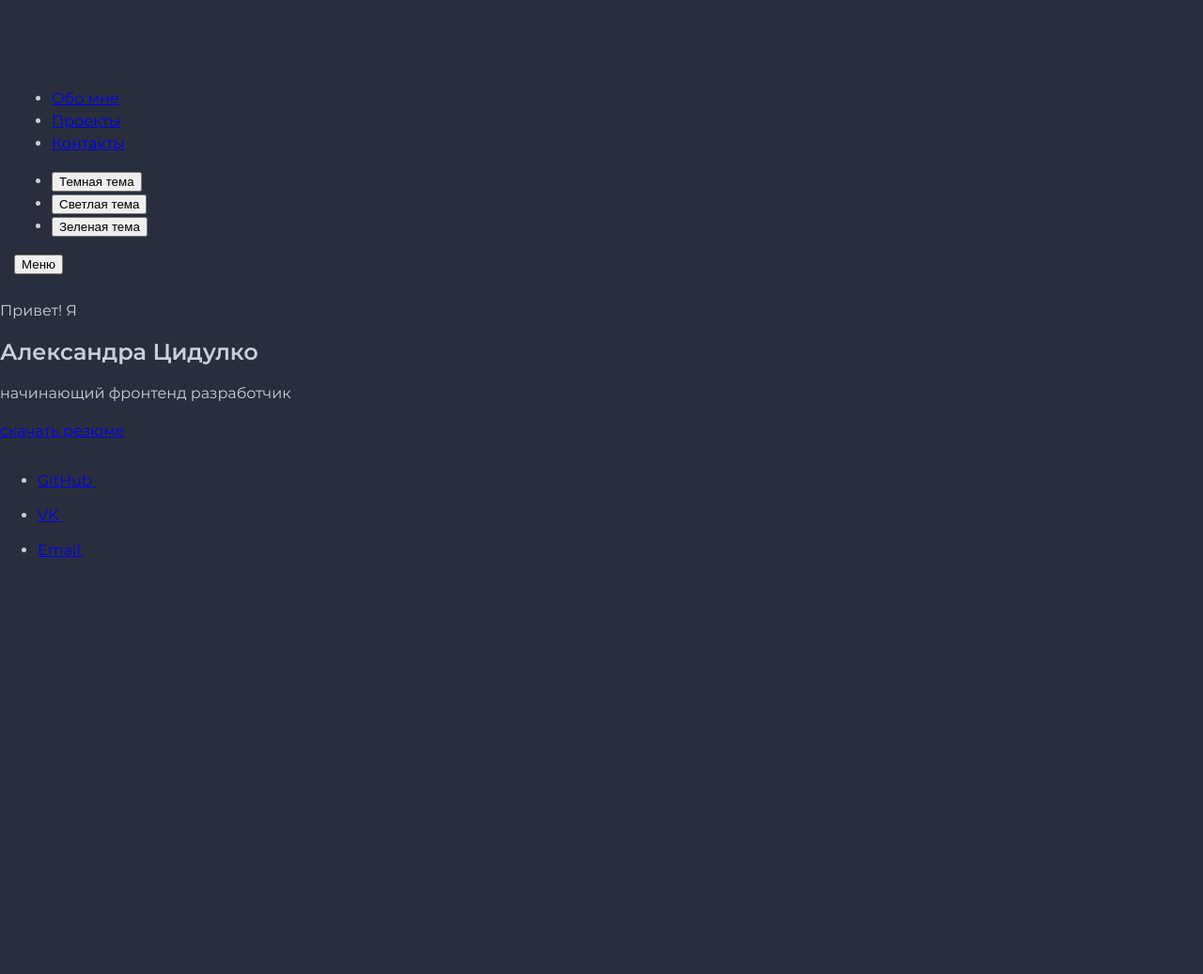
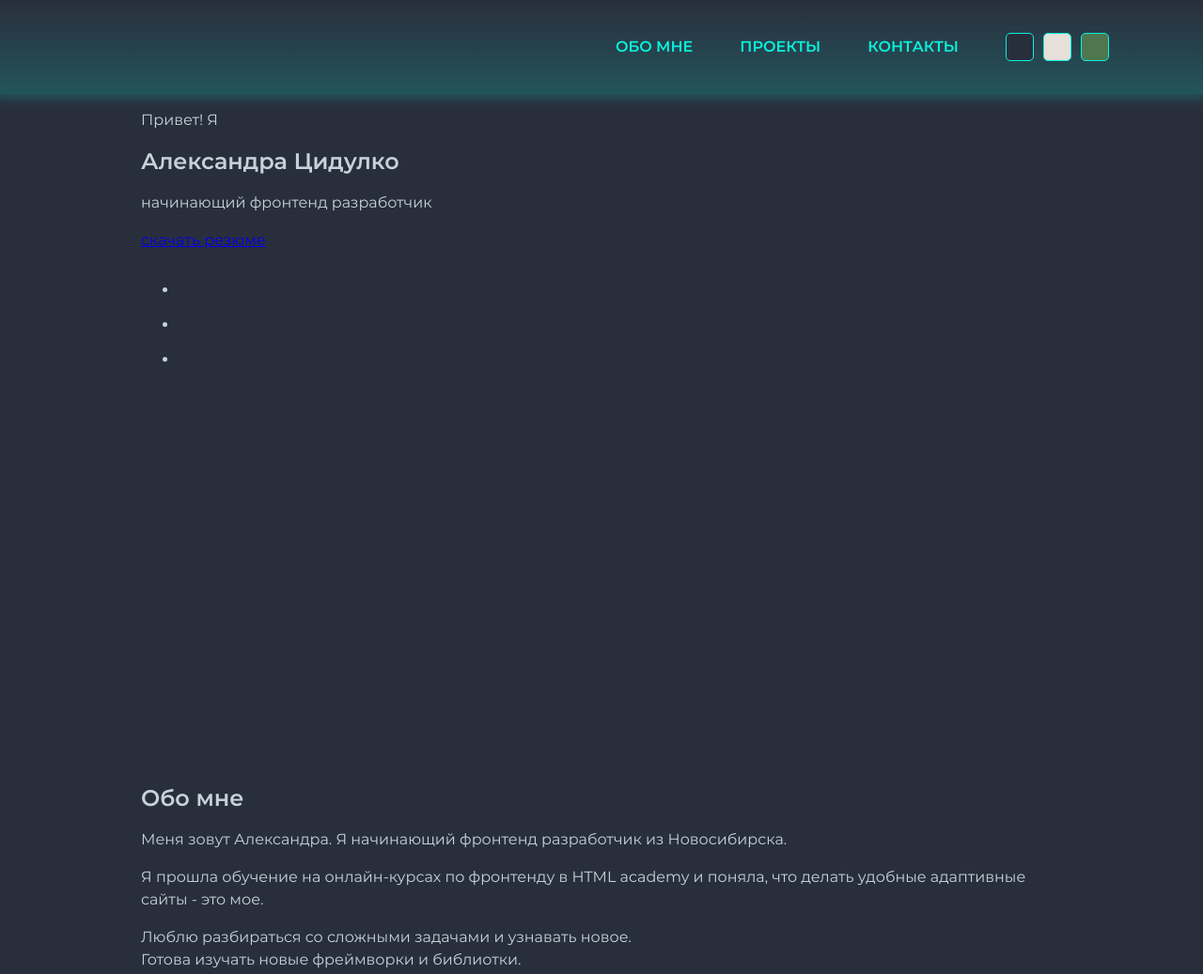
Before and after one commit to Sephellone/portfolio, a website: page source/index.html in a window 1280 px wide. Shown: the top 1037 px of the page at 94% size. Drawn offline with nearby package versions, Linux system fonts and the light colour scheme; files that its build step writes are made by us from their sources.

Commit message:
header styles

```diff
--- a/source/index.html
+++ b/source/index.html
@@ -25,13 +25,13 @@
     <header class="page__header header">
       <div class="container header__container">
         <!-- logo  -->
-        <a href="index.html" class="header__logo">
+        <a class="header__logo" href="index.html">
           <svg width="60" height="60" role="img" aria-label="Александра Цидулко">
             <use href="img/icons/stack.svg#logo"></use>
           </svg>
         </a>
 
-        <!-- menu -->
+        <!-- menu (all items hidden in mobile) -->
         <div class="header__nav-wrapper">
           <!-- navigation -->
           <nav class="header__nav navigation">
@@ -51,17 +51,17 @@
           <!-- theme buttons -->
           <ul class="header__themes theme">
             <li class="theme__item">
-              <button class="theme__button" type="button">
+              <button class="theme__button theme__button--dark" type="button">
                 <span class="visually-hidden">Темная тема</span>
               </button>
             </li>
             <li class="theme__item">
-              <button class="theme__button" type="button">
+              <button class="theme__button theme__button--light" type="button">
                 <span class="visually-hidden">Светлая тема</span>
               </button>
             </li>
             <li class="theme__item">
-              <button class="theme__button" type="button">
+              <button class="theme__button theme__button--green" type="button">
                 <span class="visually-hidden">Зеленая тема</span>
               </button>
             </li>
@@ -384,7 +384,7 @@
                   </a>
                 </li>
                 <li class="contacts__item">
-                  <a href="mailto:alexandra.tsidulko@gmail.com" class="contacts__link" target="_blank" rel="noopener noreferrer">
+                  <a href="mailto:alexandra.tsidulko@gmail.com" class="contacts__link">
                     <span class="visually-hidden">Email</span>
                     <svg width="30" height="30">
                       <use href="img/icons/stack.svg#icon-envelope"></use>
--- /dev/null
+++ b/source/sass/blocks/container.scss
@@ -0,0 +1,15 @@
+.container {
+  box-sizing: border-box;
+  width: 100%;
+  max-width: 1400px;
+  margin: 0 auto;
+  padding: 0 150px;
+
+  @include vp-1023 {
+    padding: 0 40px;
+  }
+
+  @include vp-767 {
+    padding: 0 15px;
+  }
+}
--- a/source/sass/blocks/header.scss
+++ b/source/sass/blocks/header.scss
@@ -1,5 +1,214 @@
 .header {
-  background-color: var(--background-primary);
-  color: var(--color-text);
-  padding: 10px 15px;
+  position: relative;
+  box-sizing: border-box;
+  width: 100%;
+  min-height: 100px;
+  padding: 20px 0;
+  background: var(--linear-gradient-accent);
+  box-shadow: 0 0 10px 5px var(--color-accent-transparent02);
+
+  @include vp-1023 {
+    min-height: 60px;
+    padding: 12px 0;
+  }
+
+  @include vp-767 {
+    min-height: 50px;
+    padding: 10px 0;
+
+    &.open::before {
+      content: "";
+      position: absolute;
+      z-index: 1;
+      top: 0;
+      left: 0;
+      width: 100%;
+      height: 100vh;
+      display: block;
+      background-color: var(--background-primary);
+      opacity: 0.9;
+    }
+  }
 }
+
+.header__container {
+  padding: 0 100px;
+
+  display: flex;
+  align-items: flex-start;
+  justify-content: space-between;
+
+  @include vp-1023 {
+    padding: 0 30px;
+  }
+
+  @include vp-767 {
+    padding: 0 15px;
+  }
+}
+
+.header__logo {
+  width: 60px;
+  height: 60px;
+  flex-shrink: 0;
+  color: var(--color-accent);
+
+  svg {
+    width: 100%;
+    height: 100%;
+  }
+
+  @include hover-focus {
+    color: var(--color-text);
+    filter: drop-shadow(0 0 10px var(--color-accent));
+  }
+
+  &:active {
+    opacity: 0.5;
+  }
+
+  @include vp-1023 {
+    width: 35px;
+    height: 35px;
+  }
+
+  @include vp-767 {
+    width: 30px;
+    height: 30px;
+  }
+}
+
+.header__nav-wrapper {
+  display: flex;
+  box-sizing: border-box;
+  max-width: 75%;
+  align-items: center;
+  justify-content: flex-end;
+
+  @include vp-1023 {
+    max-width: 85%;
+  }
+
+  @include vp-767 {
+    display: none;
+
+    .open & {
+      position: absolute;
+      display: flex;
+      z-index: 1;
+      top: 0;
+      right: 0;
+      min-width: 260px;
+      max-width: none;
+      min-height: 420px;
+      max-height: 100vh;
+      padding-top: 56px;
+      padding-left: 25px;
+      padding-bottom: 30px;
+      flex-direction: column;
+      align-items: flex-start;
+      justify-content: flex-start;
+      overflow-y: scroll;
+
+      background-color: var(--background-primary);
+
+      &::before {
+        content: "";
+        position: absolute;
+        z-index: 2;
+        left: 0;
+        top: 0;
+        right: 0;
+        bottom: 0;
+        display: block;
+        background: var(--linear-gradient-accent);
+        transform: rotate(180deg);
+      }
+    }
+  }
+}
+
+.header__nav {
+  @include vp-767 {
+    position: relative;
+    z-index: 3;
+    margin-bottom: 8px;
+  }
+}
+
+.header__themes {
+  margin: 0;
+  margin-left: 40px;
+
+  @include vp-1023 {
+    margin-left: 25px;
+  }
+
+  @include vp-767 {
+    position: relative;
+    z-index: 3;
+    margin-left: 5px;
+  }
+}
+
+.header__menu-toggler {
+  display: none;
+
+  @include vp-767 {
+    position: relative;
+    z-index: 3;
+    flex-shrink: 0;
+    box-sizing: border-box;
+    display: block;
+    margin: 0;
+    padding: 0;
+    width: 36px;
+    height: 30px;
+    background-color: transparent;
+    border: none;
+    box-shadow: none;
+    appearance: none;
+    cursor: pointer;
+
+    @include hover-focus {
+      background-color: var(--color-accent-transparent02);
+    }
+
+    &:active {
+      opacity: 0.5;
+    }
+
+    &::before,
+    &::after {
+      content: "";
+      position: absolute;
+      left: 6px;
+      display: block;
+      width: 25px;
+      height: 1px;
+      background-color: var(--color-accent);
+      transition: $trans-default;
+      transition-property: transform;
+    }
+
+    &::before {
+      top: 8px;
+      box-shadow: 0 7px 0 0 var(--color-accent);
+    }
+
+    &::after {
+      top: 22px;
+    }
+
+    .open & {
+      &::before {
+        transform: translateY(6px) rotate(45deg);
+        box-shadow: none;
+      }
+
+      &::after {
+        transform: translateY(-8px) rotate(-45deg);
+      }
+    }
+  }
+}
--- /dev/null
+++ b/source/sass/blocks/navigation.scss
@@ -0,0 +1,67 @@
+.navigation__list {
+  box-sizing: border-box;
+  display: flex;
+  flex-wrap: wrap;
+  margin: 0;
+  padding: 0;
+  list-style-type: none;
+
+  @include vp-767 {
+    flex-direction: column;
+    flex-wrap: nowrap;
+  }
+}
+
+.navigation__item {
+  margin: 0;
+  margin-left: 30px;
+  padding: 0;
+
+  @include vp-1023 {
+    margin-left: 10px;
+  }
+
+  @include vp-767 {
+    margin-left: 0;
+    margin-bottom: 8px;
+  }
+
+  &:first-child {
+    margin-left: 0;
+  }
+}
+
+.navigation__link {
+  box-sizing: border-box;
+  display: inline-flex;
+  align-items: center;
+  justify-content: center;
+  margin: 0;
+  padding: 20px 10px;
+
+  font-weight: 600;
+  font-size: 16px;
+  line-height: 20px;
+  text-decoration: none;
+  text-transform: uppercase;
+  color: var(--color-accent);
+
+  border-radius: 5px;
+
+  @include hover-focus {
+    outline: none;
+    background-color: var(--color-accent-transparent015);
+  }
+
+  &:active {
+    opacity: 0.5;
+  }
+
+  @include vp-1023 {
+    padding: 10px 5px;
+  }
+
+  @include vp-767 {
+    color: var(--color-text);
+  }
+}
--- /dev/null
+++ b/source/sass/blocks/theme.scss
@@ -0,0 +1,47 @@
+.theme {
+  display: flex;
+  padding: 0;
+  list-style-type: none;
+}
+
+.theme__item {
+  margin: 0;
+  margin-left: 10px;
+  padding: 0;
+
+  &:first-child {
+    margin-left: 0;
+  }
+}
+
+.theme__button {
+  box-sizing: border-box;
+  display: block;
+  width: 30px;
+  height: 30px;
+  box-shadow: none;
+  border: 1px solid var(--color-accent);
+  border-radius: 5px;
+  appearance: none;
+  cursor: pointer;
+
+  &--dark {
+    background-color: #292e3c;
+  }
+
+  &--light {
+    background-color: #e6dfda;
+  }
+
+  &--green {
+    background-color: #4e774f;
+  }
+
+  @include hover-focus {
+    filter: drop-shadow(0 0 5px var(--color-accent));
+  }
+
+  &:active {
+    opacity: 0.5;
+  }
+}
--- a/source/sass/global/global.scss
+++ b/source/sass/global/global.scss
@@ -5,12 +5,22 @@
   --background-secondary: #1a1e27;
   --color-accent: #0af2dc;
   --color-text: #c6d3d9;
+  --color-accent-transparent02: rgba(10, 242, 220, 0.2);
+  --color-accent-transparent015: rgba(10, 242, 220, 0.15);
+  --color-text-transparent: rgba(198, 211, 217, 0.7);
+  --linear-gradient-accent: linear-gradient(0deg, rgba(10, 242, 220, 0.2) 0%, rgba(10, 242, 220, 0) 100%);
+
 
   & .dark {
     --background-primary: #292e3c;
     --background-secondary: #1a1e27;
     --color-accent: #0af2dc;
     --color-text: #c6d3d9;
+    --color-accent-transparent02: rgba(10, 242, 220, 0.2);
+    --color-accent-transparent015: rgba(10, 242, 220, 0.15);
+    --color-text-transparent: rgba(198, 211, 217, 0.7);
+    --linear-gradient-accent: linear-gradient(0deg, rgba(10, 242, 220, 0.2) 0%, rgba(10, 242, 220, 0) 100%);
+
   }
 
   & .light {
@@ -18,6 +28,11 @@
     --background-secondary: #f2f2f2;
     --color-accent: #c34109;
     --color-text: #45577b;
+    --color-accent-transparent02: rgba(195, 65, 9, 0.2);
+    --color-accent-transparent015: rgba(195, 65, 9, 0.15);
+    --color-text-transparent: rgba(69, 87, 123, 0.7);
+    --linear-gradient-accent: linear-gradient(0deg, rgba(195, 65, 9, 0.2) 0%, rgba(195, 65, 9, 0) 100%);
+
   }
 
   & .green {
@@ -25,6 +40,20 @@
     --background-secondary: #4e774f;
     --color-accent: #eaff68;
     --color-text: #ffffff;
+    --color-accent-transparent02: rgba(234, 255, 104, 0.2);
+    --color-accent-transparent015: rgba(234, 255, 104, 0.15);
+    --color-text-transparent: rgba(255, 255, 255, 0.7);
+    --linear-gradient-accent: linear-gradient(0deg, rgba(234, 255, 104, 0.2) 0%, rgba(234, 255, 104, 0) 100%);
+  }
+}
+
+html {
+  scroll-behavior: smooth;
+
+  @media screen and (prefers-reduced-motion: reduce) {
+    html {
+      scroll-behavior: auto;
+    }
   }
 }
 
@@ -38,3 +67,21 @@ video {
 textarea {
   resize: none;
 }
+
+
+.visually-hidden {
+  position: absolute;
+
+  width: 1px;
+  height: 1px;
+  margin: -1px;
+  padding: 0;
+  overflow: hidden;
+
+  white-space: nowrap;
+
+  border: 0;
+
+  clip: rect(0 0 0 0);
+  clip-path: inset(100%);
+}
--- a/source/sass/style.scss
+++ b/source/sass/style.scss
@@ -6,4 +6,7 @@
 
 /* BLOCKS */
 @import "blocks/page";
+@import "blocks/container";
 @import "blocks/header";
+@import "blocks/navigation";
+@import "blocks/theme";
```
